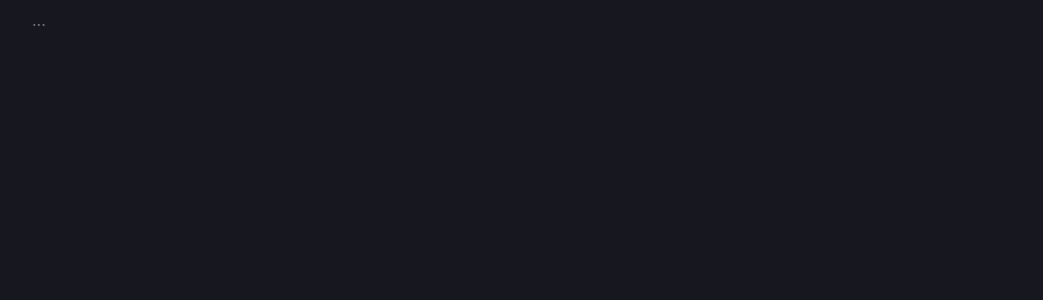
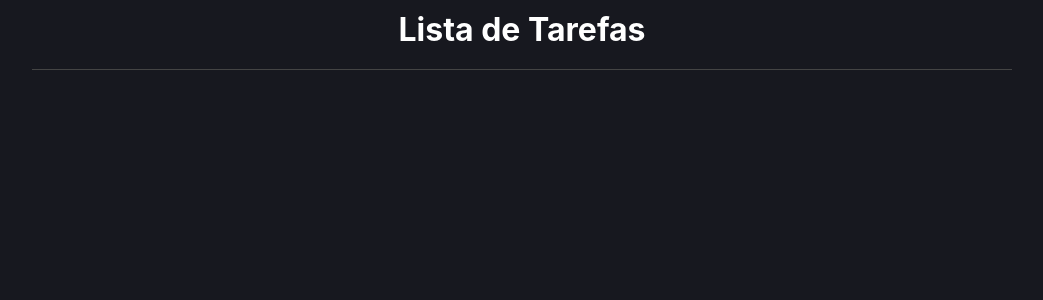
Before and after one commit to gilbertomartinspro/todo, a React (Create React App) app: page / in a window 1280 px wide. Shown: the top 300 px of the page, without its empty margins (118-1161 px from the left). Built offline with nearby package versions, Linux system fonts and the light colour scheme.

Commit message:
Componente Header

```diff
--- a/src/App.styles.ts
+++ b/src/App.styles.ts
@@ -11,3 +11,12 @@ export const Area = styled.div`
     max-width: 980px;
     padding: 10px;
 `;
+
+export const Header = styled.h1`
+    margin: 0;
+    padding: 0;
+    color: #FFF;
+    text-align: center;
+    border-bottom: 1px solid #444;
+    padding-bottom: 20px;
+`;
--- a/src/App.tsx
+++ b/src/App.tsx
@@ -4,7 +4,9 @@ const App = () => {
   return (
     <C.Container>
       <C.Area>
-        ...
+        <C.Header>
+          Lista de Tarefas
+        </C.Header>
       </C.Area>
     </C.Container>
   );
```
